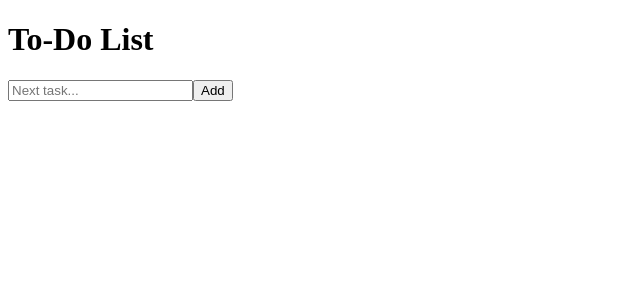
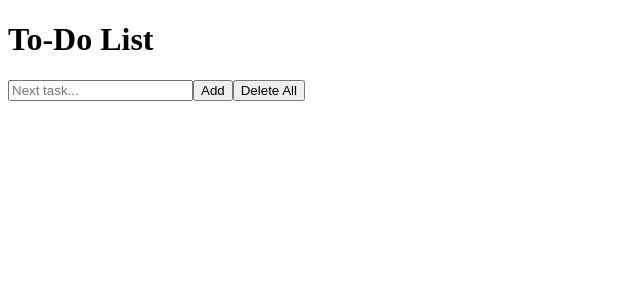
Before and after one commit to edugz/React-To-Do-List, a React (Vite) app: page / in a window 1280 px wide. Shown: the top 300 px of the page, without its empty margins (0-640 px from the left). Built offline with nearby package versions, Linux system fonts and the light colour scheme.

Commit message:
Added deleteAll button and functionality

```diff
--- a/src/components/InputArea.jsx
+++ b/src/components/InputArea.jsx
@@ -16,6 +16,10 @@ const InputArea = (props) => {
     setUserInput("");
   };
 
+  const deleteAll = () => {
+    props.setItems([]);
+  };
+
   return (
     <div>
       <form onSubmit={handleSubmit}>
@@ -26,6 +30,14 @@ const InputArea = (props) => {
           value={userInput}
         />
         <button type="submit">Add</button>
+        <button
+          type="button"
+          onClick={() => {
+            deleteAll();
+          }}
+        >
+          Delete All
+        </button>
       </form>
     </div>
   );
--- a/src/components/ToDoItem.jsx
+++ b/src/components/ToDoItem.jsx
@@ -19,7 +19,10 @@ const ToDoItem = (props) => {
   return (
     <li>
       <input type="checkbox" onChange={toggleValue} checked={value} />
-      <span style={customStyle}> {props.text}</span>
+      <span style={customStyle} onClick={toggleValue}>
+        {" "}
+        {props.text}
+      </span>
       <button
         onClick={() => {
           deleteItem(props.id);
```
